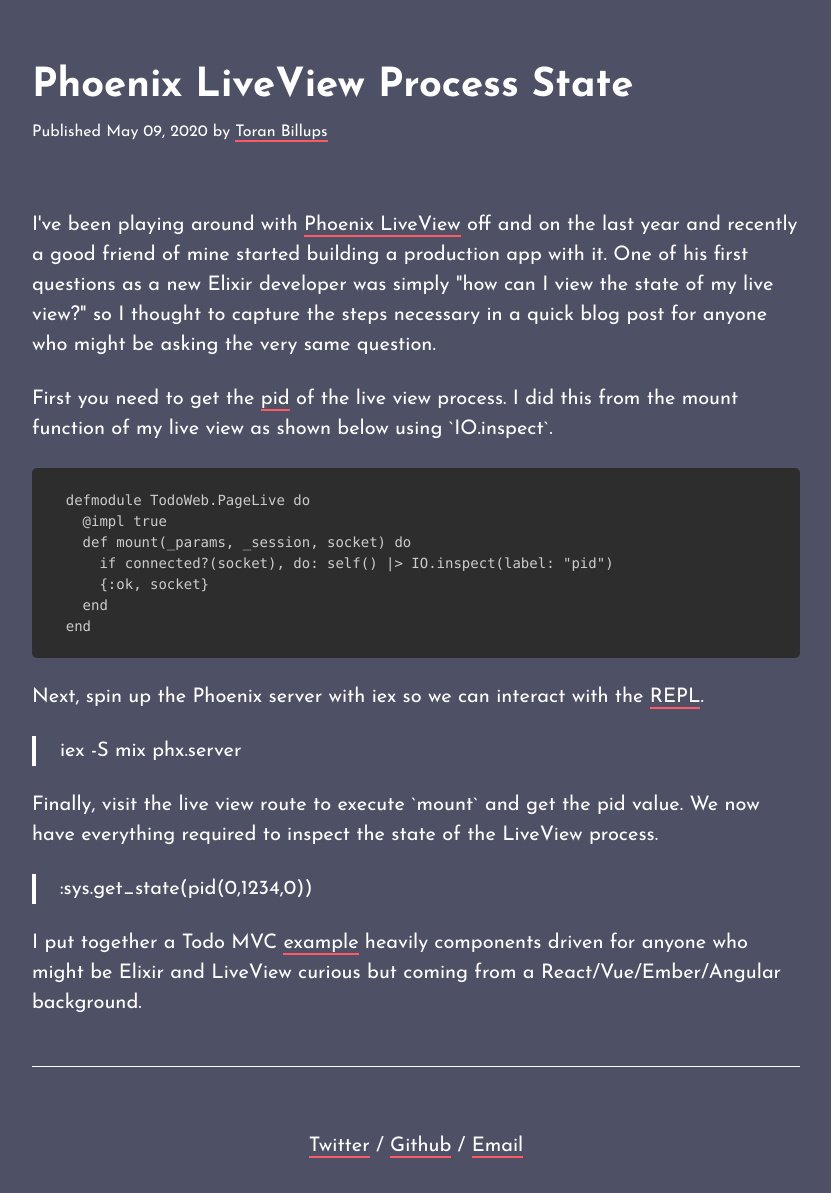
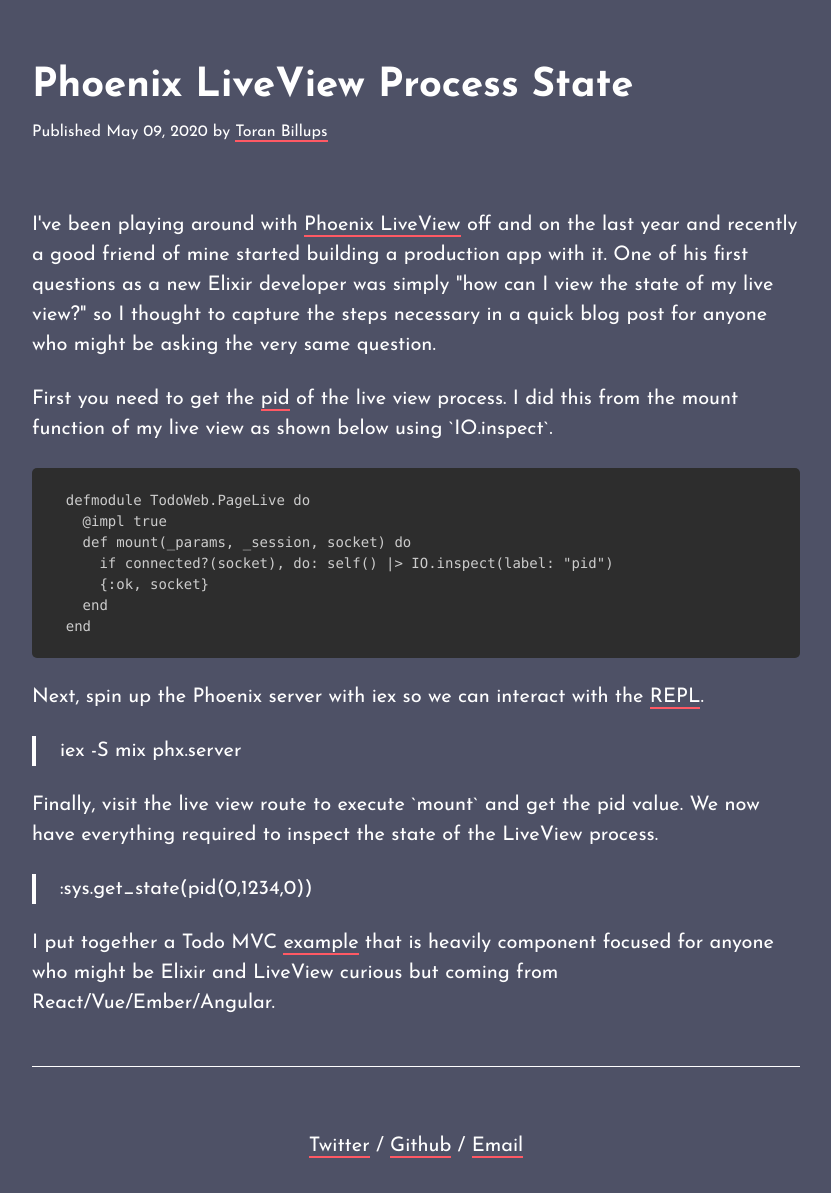
Before and after one commit to toranb/toranb.github.io, a Jekyll site: the page built from _posts/2020-05-09-phoenix-liveview-process-state.html, in a window 1280 px wide. Shown: the whole page, without its empty margins (224-1055 px from the left). Built offline with Jekyll 4.4.1, drawn with Linux system fonts in a browser that asks for light colours; Markdown is read by kramdown in place of the engine named in the settings.

Commit message:
typo for live view state post

```diff
--- a/_posts/2020-05-09-phoenix-liveview-process-state.html
+++ b/_posts/2020-05-09-phoenix-liveview-process-state.html
@@ -29,4 +29,4 @@
 
 <blockquote>:sys.get_state(pid(0,1234,0))</blockquote>
 
-<p>I put together a Todo MVC <a href="https://github.com/toranb/phoenix-live-view-todomvc">example</a> heavily components driven for anyone who might be Elixir and LiveView curious but coming from a React/Vue/Ember/Angular background.</p>
+<p>I put together a Todo MVC <a href="https://github.com/toranb/phoenix-live-view-todomvc">example</a> that is heavily component focused for anyone who might be Elixir and LiveView curious but coming from React/Vue/Ember/Angular.</p>
```
